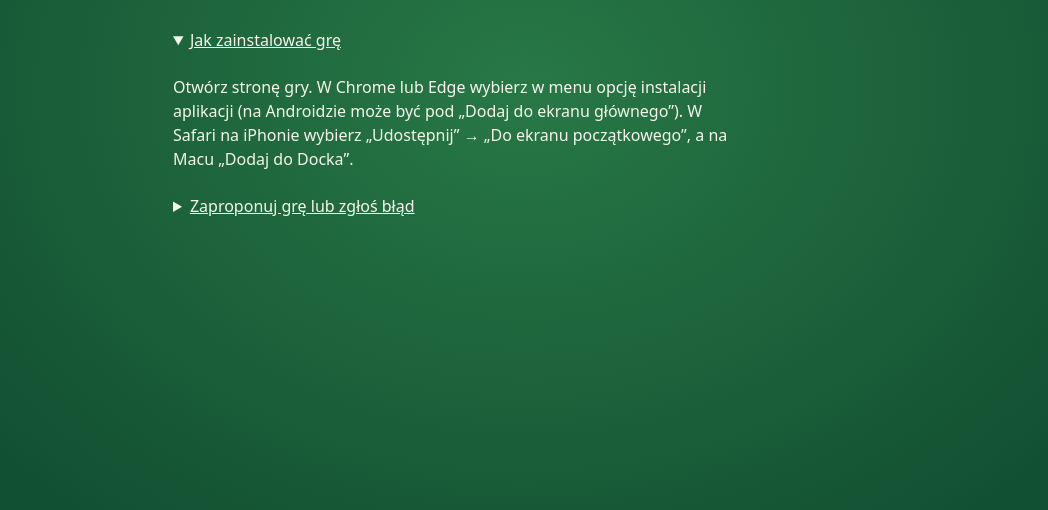
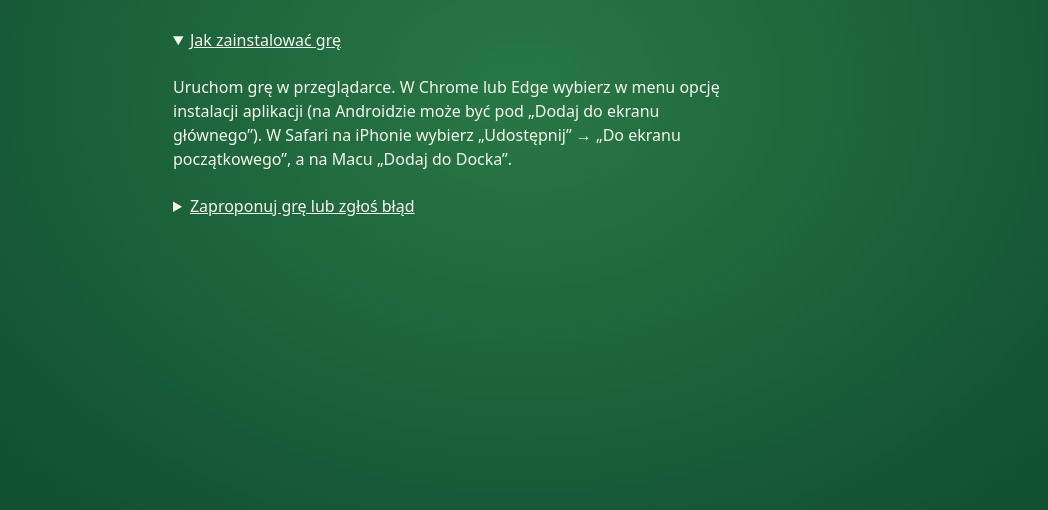
Before and after one commit to walczynskir/games-chest, a plain HTML site: page index.html in a window 1280 px wide. Both pictures are taken after a click on the heading "Jak zainstalować grę". Shown: the part 214-724 px from the top of the page, without its empty margins (115-1163 px from the left). Drawn offline with Linux system fonts and the light colour scheme.

Commit message:
Clarify the first game installation step

```diff
--- a/catalog.js
+++ b/catalog.js
@@ -13,16 +13,16 @@
     uk: ['Запропонуй гру або повідом про проблему', 'Вісім тузів']
   };
   const installCopy = {
-    pl: ['Jak zainstalować grę', 'Otwórz stronę gry. W Chrome lub Edge wybierz w menu opcję instalacji aplikacji (na Androidzie może być pod „Dodaj do ekranu głównego”). W Safari na iPhonie wybierz „Udostępnij” → „Do ekranu początkowego”, a na Macu „Dodaj do Docka”.'],
-    en: ['How to install a game', 'Open the game’s page. In Chrome or Edge, use the install option in the browser menu (on Android it may be under “Add to Home screen”). In Safari on iPhone, choose Share → Add to Home Screen. On Mac, choose Add to Dock.'],
-    es: ['Cómo instalar un juego', 'Abre la página del juego. En Chrome o Edge, usa la opción de instalar del menú (en Android puede estar en «Añadir a pantalla de inicio»). En Safari para iPhone, elige Compartir → Añadir a pantalla de inicio. En Mac, elige Añadir al Dock.'],
-    de: ['So installierst du ein Spiel', 'Öffne die Seite des Spiels. Wähle in Chrome oder Edge im Menü die Installationsoption (unter Android eventuell unter „Zum Startbildschirm hinzufügen“). In Safari auf dem iPhone wähle Teilen → Zum Home-Bildschirm. Auf dem Mac wähle Zum Dock hinzufügen.'],
-    'zh-Hans': ['如何安装游戏', '打开游戏页面。在 Chrome 或 Edge 的菜单中选择安装（Android 上可能位于“添加到主屏幕”下）。在 iPhone 的 Safari 中选择“分享”→“添加到主屏幕”。在 Mac 上选择“添加到程序坞”。'],
-    hi: ['गेम कैसे इंस्टॉल करें', 'गेम का पेज खोलें। Chrome या Edge के मेनू में इंस्टॉल का विकल्प चुनें (Android पर यह “होम स्क्रीन में जोड़ें” में हो सकता है)। iPhone पर Safari में शेयर → होम स्क्रीन में जोड़ें चुनें। Mac पर Dock में जोड़ें चुनें।'],
-    fr: ['Comment installer un jeu', 'Ouvrez la page du jeu. Dans Chrome ou Edge, utilisez l’option d’installation du menu (sur Android, elle peut se trouver sous « Ajouter à l’écran d’accueil »). Sur iPhone dans Safari, choisissez Partager → Sur l’écran d’accueil. Sur Mac, choisissez Ajouter au Dock.'],
-    ar: ['كيفية تثبيت لعبة', 'افتح صفحة اللعبة. في Chrome أو Edge، اختر التثبيت من القائمة (قد يكون ضمن «إضافة إلى الشاشة الرئيسية» على Android). في Safari على iPhone، اختر مشاركة ثم إضافة إلى الشاشة الرئيسية. على Mac، اختر إضافة إلى Dock.'],
-    it: ['Come installare un gioco', 'Apri la pagina del gioco. In Chrome o Edge, usa l’opzione di installazione nel menu (su Android potrebbe essere in «Aggiungi a schermata Home»). In Safari su iPhone, scegli Condividi → Aggiungi alla schermata Home. Sul Mac, scegli Aggiungi al Dock.'],
-    uk: ['Як установити гру', 'Відкрийте сторінку гри. У Chrome або Edge виберіть установлення в меню (на Android ця опція може бути в пункті «Додати на головний екран»). У Safari на iPhone виберіть «Поділитися» → «На початковий екран». На Mac виберіть «Додати на панель Dock».']
+    pl: ['Jak zainstalować grę', 'Uruchom grę w przeglądarce. W Chrome lub Edge wybierz w menu opcję instalacji aplikacji (na Androidzie może być pod „Dodaj do ekranu głównego”). W Safari na iPhonie wybierz „Udostępnij” → „Do ekranu początkowego”, a na Macu „Dodaj do Docka”.'],
+    en: ['How to install a game', 'Open the game in your browser. In Chrome or Edge, use the install option in the browser menu (on Android it may be under “Add to Home screen”). In Safari on iPhone, choose Share → Add to Home Screen. On Mac, choose Add to Dock.'],
+    es: ['Cómo instalar un juego', 'Abre el juego en el navegador. En Chrome o Edge, usa la opción de instalar del menú (en Android puede estar en «Añadir a pantalla de inicio»). En Safari para iPhone, elige Compartir → Añadir a pantalla de inicio. En Mac, elige Añadir al Dock.'],
+    de: ['So installierst du ein Spiel', 'Öffne das Spiel im Browser. Wähle in Chrome oder Edge im Menü die Installationsoption (unter Android eventuell unter „Zum Startbildschirm hinzufügen“). In Safari auf dem iPhone wähle Teilen → Zum Home-Bildschirm. Auf dem Mac wähle Zum Dock hinzufügen.'],
+    'zh-Hans': ['如何安装游戏', '在浏览器中打开游戏。在 Chrome 或 Edge 的菜单中选择安装（Android 上可能位于“添加到主屏幕”下）。在 iPhone 的 Safari 中选择“分享”→“添加到主屏幕”。在 Mac 上选择“添加到程序坞”。'],
+    hi: ['गेम कैसे इंस्टॉल करें', 'ब्राउज़र में गेम खोलें। Chrome या Edge के मेनू में इंस्टॉल का विकल्प चुनें (Android पर यह “होम स्क्रीन में जोड़ें” में हो सकता है)। iPhone पर Safari में शेयर → होम स्क्रीन में जोड़ें चुनें। Mac पर Dock में जोड़ें चुनें।'],
+    fr: ['Comment installer un jeu', 'Ouvrez le jeu dans votre navigateur. Dans Chrome ou Edge, utilisez l’option d’installation du menu (sur Android, elle peut se trouver sous « Ajouter à l’écran d’accueil »). Sur iPhone dans Safari, choisissez Partager → Sur l’écran d’accueil. Sur Mac, choisissez Ajouter au Dock.'],
+    ar: ['كيفية تثبيت لعبة', 'افتح اللعبة في المتصفح. في Chrome أو Edge، اختر التثبيت من القائمة (قد يكون ضمن «إضافة إلى الشاشة الرئيسية» على Android). في Safari على iPhone، اختر مشاركة ثم إضافة إلى الشاشة الرئيسية. على Mac، اختر إضافة إلى Dock.'],
+    it: ['Come installare un gioco', 'Apri il gioco nel browser. In Chrome o Edge, usa l’opzione di installazione nel menu (su Android potrebbe essere in «Aggiungi a schermata Home»). In Safari su iPhone, scegli Condividi → Aggiungi alla schermata Home. Sul Mac, scegli Aggiungi al Dock.'],
+    uk: ['Як установити гру', 'Відкрийте гру в браузері. У Chrome або Edge виберіть установлення в меню (на Android ця опція може бути в пункті «Додати на головний екран»). У Safari на iPhone виберіть «Поділитися» → «На початковий екран». На Mac виберіть «Додати на панель Dock».']
   };
   const installPanel = document.querySelector('#install-games');
   const language = document.querySelector('#language');
--- a/index.html
+++ b/index.html
@@ -8,7 +8,7 @@
 <link rel="stylesheet" href="catalog.css?v=9">
 <script defer src="https://cloud.umami.is/script.js" data-website-id="a4d24ffd-fa55-44e7-8c3b-dc5a5e42a2f2"></script>
 <script defer src="game-locales.js"></script>
-<script defer src="catalog.js?v=9"></script>
+<script defer src="catalog.js?v=10"></script>
 <script defer src="recent-games.js"></script>
 </head>
 <body>
@@ -26,7 +26,7 @@
 <footer>
 <details id="install-games">
 <summary>Jak zainstalować grę</summary>
-<p id="install-steps">Otwórz stronę gry. W Chrome lub Edge wybierz w menu opcję instalacji aplikacji (na Androidzie może być pod „Dodaj do ekranu głównego”). W Safari na iPhonie wybierz „Udostępnij” → „Do ekranu początkowego”, a na Macu „Dodaj do Docka”.</p>
+<p id="install-steps">Uruchom grę w przeglądarce. W Chrome lub Edge wybierz w menu opcję instalacji aplikacji (na Androidzie może być pod „Dodaj do ekranu głównego”). W Safari na iPhonie wybierz „Udostępnij” → „Do ekranu początkowego”, a na Macu „Dodaj do Docka”.</p>
 </details>
 <details class="suggestion">
 <summary data-copy="feedback">Zaproponuj grę lub zgłoś błąd</summary>
--- a/version.json
+++ b/version.json
@@ -1,3 +1,3 @@
 {
-  "version": "1.1.1"
+  "version": "1.1.2"
 }
```
Also changed, not shown: 2 other files.
